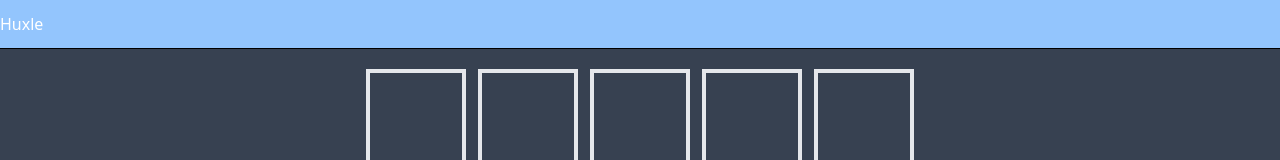
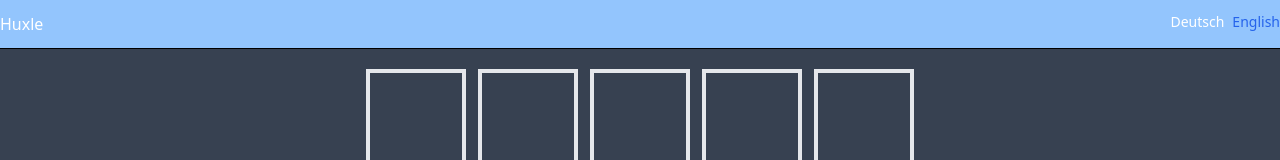
Before and after one commit to Wolfelijolex/Huxle, a Vue app: page /1 in a window 1280 px wide. Shown: the top 160 px of the page. Built offline with nearby package versions, Linux system fonts and the light colour scheme.

Commit message:
add basic language switching and reset game

```diff
--- a/src/App.vue
+++ b/src/App.vue
@@ -2,7 +2,10 @@
   <div class="h-screen flex flex-col">
     <div class="bg-blue-300 border-b border-black">
       <div class="container px-2 mx-auto">
-        <p class="py-3">{{ $t("huxle") }}</p>
+        <div class="py-3 flex flex-row justify-between align-middle">
+          <p>{{ $t("huxle") }}</p>
+          <LanguageSwitcher />
+        </div>
       </div>
     </div>
 
@@ -12,7 +15,9 @@
   </div>
 </template>
 
-<script setup lang="ts"></script>
+<script setup lang="ts">
+import LanguageSwitcher from "@/components/LanguageSwitcher.vue";
+</script>
 
 <style scoped lang="scss">
 div {
--- a/src/components/HelloWorld.vue
+++ /dev/null
@@ -1,18 +0,0 @@
-<template>
-  <div class="text-red-700">
-    <h1 class="bg-green-500">{{ msg }}</h1>
-    <h3>
-      {{ $t("createdSuccessfully") }}
-      <a href="https://vitejs.dev/" target="_blank" rel="noopener">Vite</a> +
-      <a href="https://vuejs.org/" target="_blank" rel="noopener">Vue 3</a>.
-    </h3>
-  </div>
-</template>
-
-<script setup lang="ts">
-defineProps<{
-  msg: string;
-}>();
-</script>
-
-<style scoped></style>
--- /dev/null
+++ b/src/components/LanguageSwitcher.vue
@@ -0,0 +1,31 @@
+<template>
+  <div>
+    <ul class="flex gap-2 text-sm">
+      <li v-for="availableLocale in availableLocales" :key="availableLocale">
+        <button
+          class="rounded-full secondary"
+          :class="{ active: availableLocale === locale }"
+          @click="changeLocale(availableLocale)"
+        >
+          {{ $t("languages." + availableLocale) }}
+        </button>
+      </li>
+    </ul>
+  </div>
+</template>
+
+<script lang="ts" setup>
+import { availableLocales } from "@/i18n";
+import { useI18n } from "vue-i18n";
+const { locale } = useI18n();
+function changeLocale(newLocale: string) {
+  console.log("locale", newLocale);
+  locale.value = newLocale;
+}
+</script>
+
+<style lang="scss" scoped>
+.active {
+  @apply text-blue-600;
+}
+</style>
--- a/src/i18n/en.json
+++ b/src/i18n/en.json
@@ -1,6 +1,10 @@
 {
   "createdSuccessfully": "You’ve successfully created a project with",
   "huxle": "Huxle",
+  "languages": {
+    "de": "Deutsch",
+    "en": "English"
+  },
   "global": {
     "admin": "Admin"
   },
--- a/src/stores/game-store.ts
+++ b/src/stores/game-store.ts
@@ -12,6 +12,7 @@ export const useGameStore = defineStore("game-store", () => {
   const word = ref<string | null>(null);
   function setWord(newWord: string) {
     word.value = newWord;
+    tries.value = [];
   }
 
   const tries = ref<Key[][]>([]);
--- a/src/views/GameView.vue
+++ b/src/views/GameView.vue
@@ -18,7 +18,7 @@ import { useCurrentLineStore } from "@/stores/current-line-store";
 import { useGameStore } from "@/stores/game-store";
 import { decode } from "@/utils/encoder.util";
 import { getCharStatesForLine, isCorrectWord, isValidKey } from "@/utils/game.util";
-import { onMounted, onUnmounted, ref } from "vue";
+import { onMounted, onUnmounted, ref, watch } from "vue";
 import { useI18n } from "vue-i18n";
 import { useRoute } from "vue-router";
 
@@ -27,6 +27,8 @@ const gameStore = useGameStore();
 const gameFinished = ref(false);
 const hash = useRoute().params.hash;
 const { locale } = useI18n();
+
+resetGame(locale.value);
 
 const keyboardHandler = (event: KeyboardEvent) => {
   if (event.key.length === 1) {
@@ -48,6 +50,17 @@ onUnmounted(() => {
   window.removeEventListener("keyup", keyboardHandler);
 });
 
+watch(locale, () => {
+  // TODO @FELIX RADER: Show popup asking for confirmation
+  resetGame(locale.value);
+});
+
+function resetGame(language: string) {
+  if (gameFinished.value) {
+    return;
+  }
+
+  lineStore.reset();
   try {
     if (Array.isArray(hash)) {
       throw new Error("Hash is an array!");
@@ -56,8 +69,8 @@ try {
     const gameSettings = decode(hash);
     console.log("Game settings:", gameSettings);
 
-  if (isSupportedLocale(locale.value)) {
-    gameStore.setWord(gameSettings[locale.value].toUpperCase());
+    if (isSupportedLocale(language)) {
+      gameStore.setWord(gameSettings[language].toUpperCase());
     } else {
       // TODO @FELIX RADER: Maybe show popup that language is not supported?
       gameStore.setWord(gameSettings.en.toUpperCase());
@@ -65,6 +78,7 @@ try {
   } catch {
     onFaultyHash();
     gameStore.setWord("GAMER"); //TODO remove
+  }
 }
 
 function onFaultyHash() {
```
Lines whose indentation alone changed are shown as unchanged.
